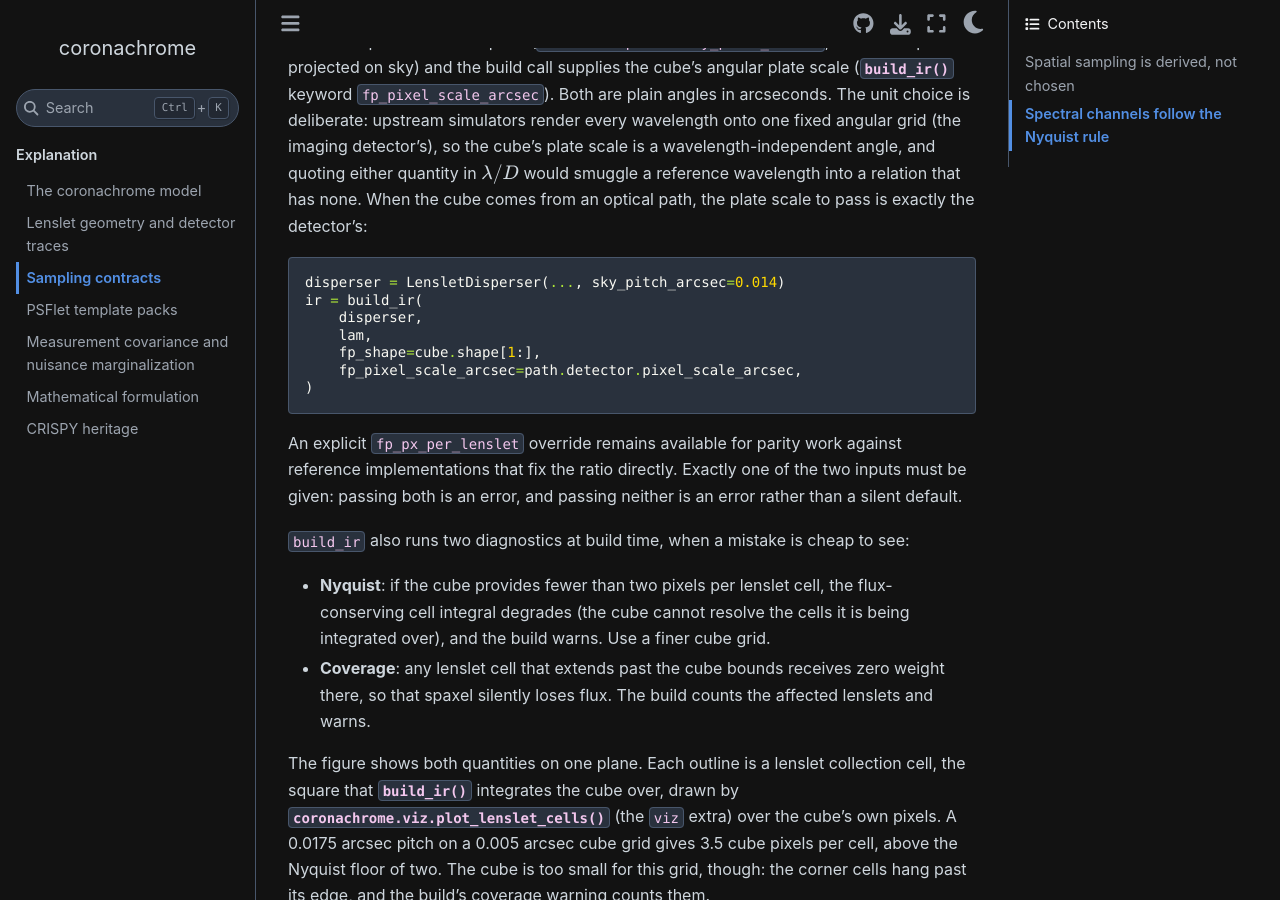
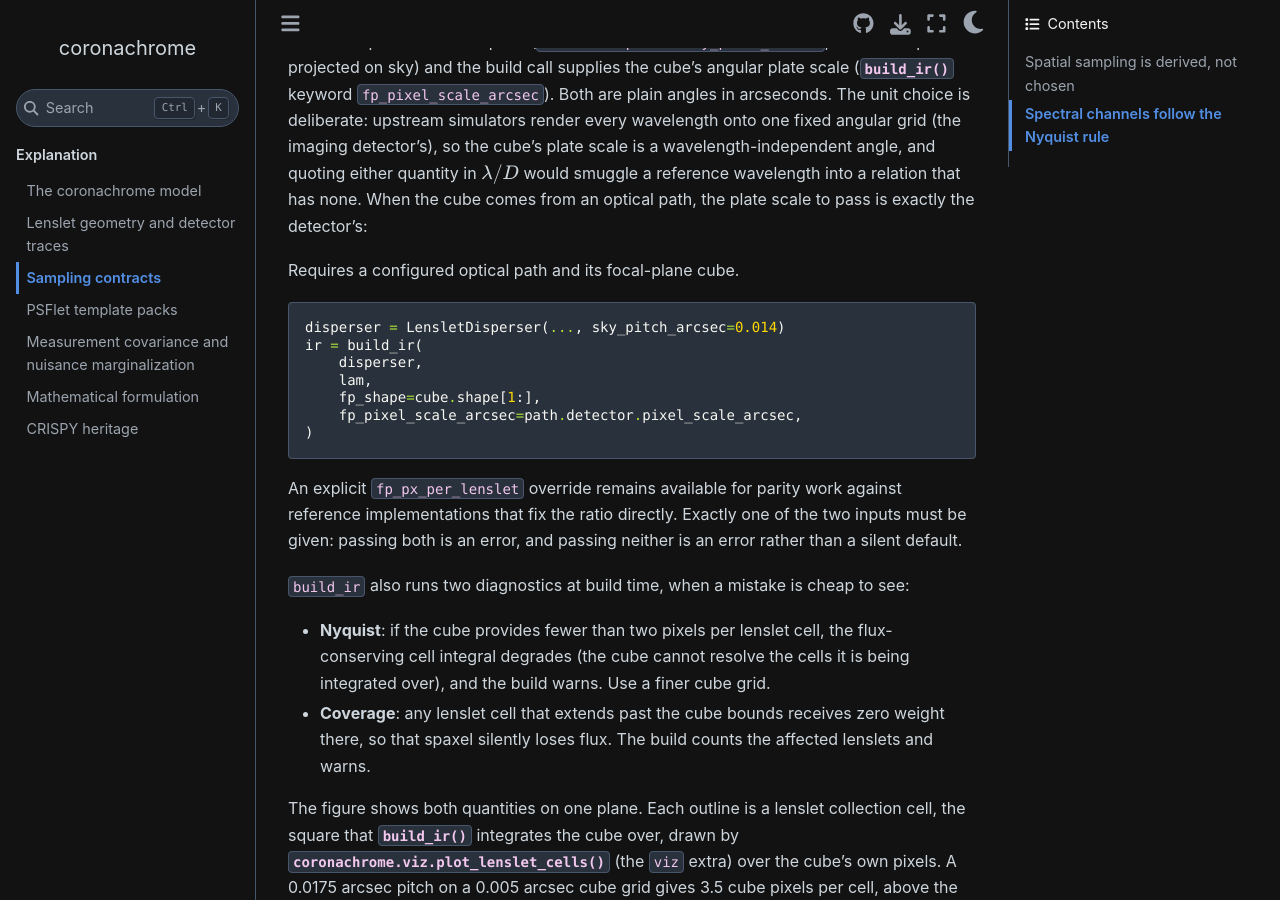
Before and after one commit to CoreySpohn/coronachrome, a Sphinx documentation site: the page built from docs/explanation/sampling_contracts.md, in a window 1280 px wide and 900 px high, scrolled down 522 px. Built offline with Sphinx 7.4.7 and the Sphinx Book theme 1.1.4, drawn with Linux system fonts in a browser that asks for light colours; pages that are not in the unit, such as notebooks, are missing from menus; some of the changed text lies outside the part shown.

Commit message:
docs(coronachrome): mark examples that require user inputs

````diff
--- a/docs/explanation/sampling_contracts.md
+++ b/docs/explanation/sampling_contracts.md
@@ -40,7 +40,9 @@
 cube comes from an optical path, the plate scale to pass is exactly the
 detector's:
 
-```python
+Requires a configured optical path and its focal-plane cube.
+
+```python notest
 disperser = LensletDisperser(..., sky_pitch_arcsec=0.014)
 ir = build_ir(
     disperser,
@@ -143,7 +145,9 @@
 smooth underlying spectrum and rebins onto the Nyquist channels that drive the
 forward model:
 
-```python
+Requires a configured scene renderer and wavelength range.
+
+```python notest
 centers_hi, edges_hi = spectral_grid(R, lam1, lam2, oversample=6)
 cube_hi = render(scene, centers_hi, jnp.diff(edges_hi))  # bin-integrated rates
 edges = edges_hi[::6]
````
Also changed, not shown: docs/explanation/measurement_covariance.md (+3 -1 lines), docs/explanation/psflet_templates.md (+3 -1 lines).
